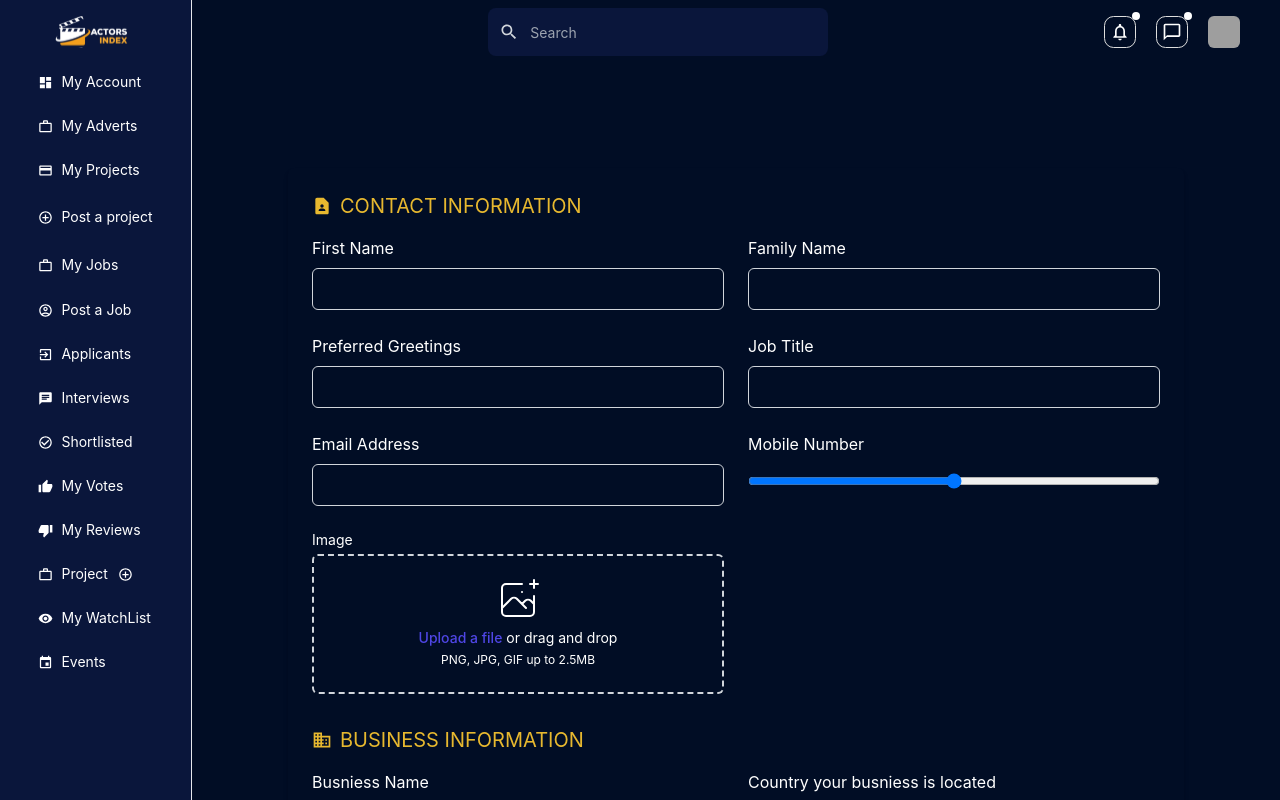
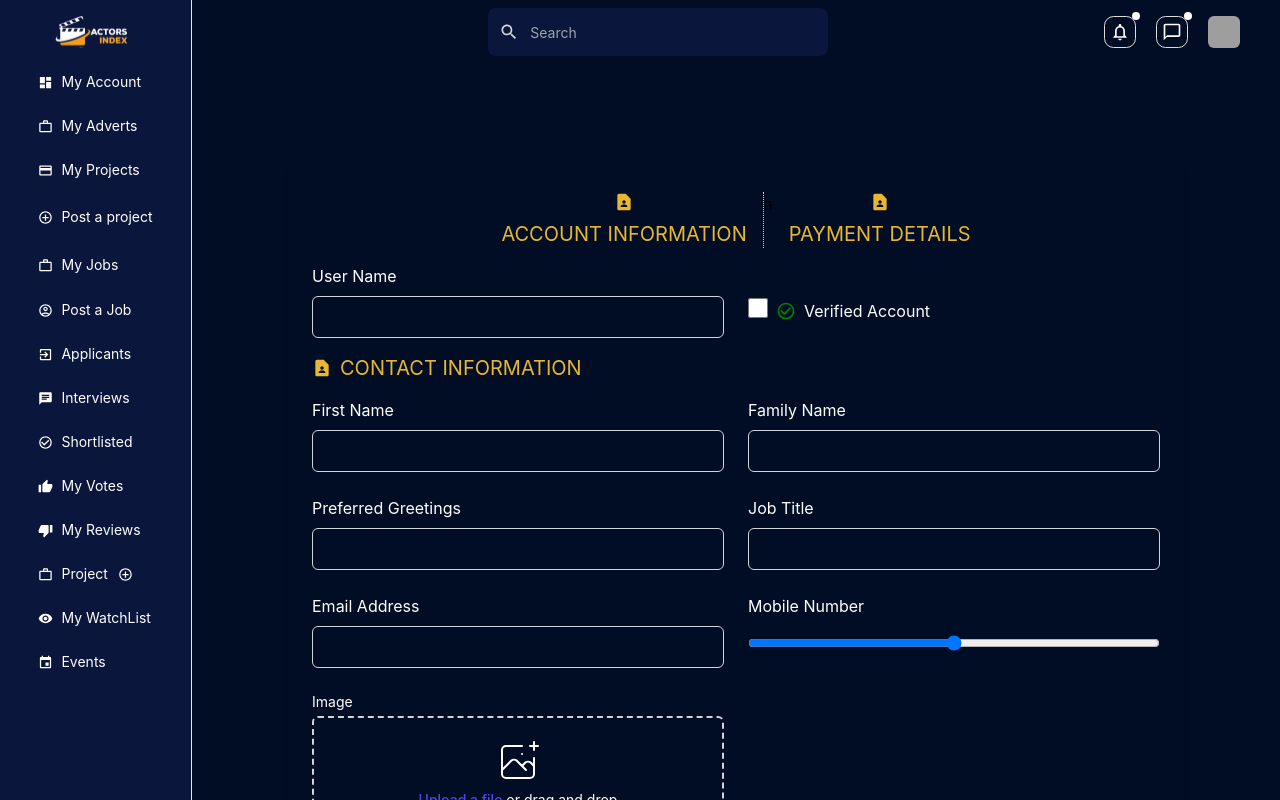
Before and after one commit to asma-mughal/github, a React (Create React App) app: page /accounts in a window 1280 px wide. Shown: the top 800 px of the page. Built offline with nearby package versions, Linux system fonts and the light colour scheme; grey boxes are pictures that could not be loaded; a web font is replaced by a local one.

Commit message:
formDone

```diff
--- a/src/components/Form/ContactForm.jsx
+++ b/src/components/Form/ContactForm.jsx
@@ -8,6 +8,7 @@ import SecuirtyIcon from '@mui/icons-material/Security';
 import { GeoNews } from '../../assets';
 import PencilIcon from '@mui/icons-material/PersonPinCircleRounded';
 import MemberShipIcon from '@mui/icons-material/CardMembership';
+import TickMarkIcon from '@mui/icons-material/CheckCircleOutline';
 const ImageUploader = ({ label, id, text }) => {
   return (
     <div className="flex flex-col mr-4">
@@ -57,13 +58,128 @@ const ImageUploader = ({ label, id, text }) => {
 const ContactForm = () => {
 
   return (
+    <>
+
+
     <section className="max-w-4xl p-6 mx-auto bg-primary rounded-md shadow-md dark:bg-gray-800 mt-20">
-       <div class="flex items-center mb-4">
+    <div class="flex items-center justify-center mb-4">
+  <div className="flex flex-col items-center">
+    <ContactPersonIcon fontSize="small" style={{ color: '#E7B82F' }} className="mb-2" />
+    <h2 className="text-xl text-secondary-yellow dark:text-gray-200 uppercase">Account Information</h2>
+  </div>
+  <div className="border-l border-dotted border-gray-300 h-14 mx-4">a</div>
+  <div className="flex flex-col items-center">
+    <ContactPersonIcon fontSize="small" style={{ color: '#E7B82F' }} className="mb-2" />
+    <h2 className="text-xl text-secondary-yellow dark:text-gray-200 uppercase">Payment Details</h2>
+  </div>
+</div>
+<form>
+        <div className="grid grid-cols-1 gap-6  sm:grid-cols-2">
+            <div>
+                <label className="text-white dark:text-gray-200" for="username">User Name</label>
+                <input id="username" type="text" className="block w-full px-4 py-2 mt-2
+                 text-white bg-primary border border-gray-300 rounded-md
+                    focus:outline-none focus:ring" />
+            </div>
+
+            <div className="flex items-center  mt-5">
+  <div>
+    <input
+      id="verifiedAccount"
+      type="checkbox"
+      className="form-checkbox h-5 w-5 text-green-500"
+    />
+  </div>
+  <div className="flex items-center ml-2">
+    <TickMarkIcon fontSize="small" style={{ color: 'green' }} className="mr-2" />
+    <label className="text-white dark:text-gray-200" htmlFor="verifiedAccount">
+      Verified Account
+    </label>
+  </div>
+  <div>
+
+  </div>
+</div>
+
+            </div>
+    </form>
+       <div class="flex items-center mt-4 mb-4">
        <ContactPersonIcon fontSize="small" style={{
       color :'#E7B82F',
     }} className=" mr-2 " />
         <h2 className="text-xl text-secondary-yellow dark:text-gray-200 uppercase">Contact Information</h2>
     </div>
+    <form>
+        <div className="grid grid-cols-1 gap-6 mt-4 sm:grid-cols-2">
+            <div>
+                <label className="text-white dark:text-gray-200" for="username">First Name</label>
+                <input id="username" type="text" className="block w-full px-4 py-2 mt-2
+                 text-white bg-primary border border-gray-300 rounded-md
+                    focus:outline-none focus:ring" />
+            </div>
+
+            <div>
+                <label class="text-white dark:text-gray-200" for="emailAddress">Family Name</label>
+                <input id="emailAddress" type="text" className="block w-full px-4 py-2 mt-2
+                 text-white bg-primary border border-gray-300 rounded-md
+                    focus:outline-none focus:ring"  />
+            </div>
+
+            <div>
+                <label class="text-white dark:text-gray-200" for="password">Preferred Greetings</label>
+                <input id="text" type="text" className="block w-full px-4 py-2 mt-2
+                 text-white bg-primary border border-gray-300 rounded-md
+                    focus:outline-none focus:ring" />
+            </div>
+
+            <div>
+                <label class="text-white dark:text-gray-200" for="passwordConfirmation">Job Title </label>
+                <input id="passwordConfirmation" type="password"
+                 className="block w-full px-4 py-2 mt-2
+                 text-white bg-primary border border-gray-300 rounded-md
+                    focus:outline-none focus:ring" />
+            </div>
+            <div>
+                <label class="text-white dark:text-gray-200" for="passwordConfirmation">Email Address</label>
+                <input id="emailAddress" type="email" className="block w-full px-4 py-2 mt-2
+                 text-white bg-primary border border-gray-300 rounded-md
+                    focus:outline-none focus:ring" />
+            </div>
+            <div>
+                <label class="text-white dark:text-gray-200" for="passwordConfirmation">Mobile Number</label>
+                <input id="range" type="range" className="block w-full px-4 py-2 mt-2
+                 text-white bg-primary border border-gray-300 rounded-md
+                    focus:outline-none focus:ring" />
+            </div>
+
+
+
+
+            <div>
+                <label className="block text-sm text-white">
+                Image
+              </label>
+              <div class="mt-1 flex justify-center px-6 pt-5 pb-6 border-2 border-gray-300 border-dashed rounded-md">
+                <div class="space-y-1 text-center">
+                  <svg class="mx-auto h-12 w-12 text-white" stroke="currentColor" fill="none" viewBox="0 0 48 48" aria-hidden="true">
+                    <path d="M28 8H12a4 4 0 00-4 4v20m32-12v8m0 0v8a4 4 0 01-4 4H12a4 4 0 01-4-4v-4m32-4l-3.172-3.172a4 4 0 00-5.656 0L28 28M8 32l9.172-9.172a4 4 0 015.656 0L28 28m0 0l4 4m4-24h8m-4-4v8m-12 4h.02" stroke-width="2" stroke-linecap="round" stroke-linejoin="round" />
+                  </svg>
+                  <div class="flex text-sm text-gray-600">
+                    <label for="file-upload" class="relative cursor-pointer
+                     rounded-md font-medium text-indigo-600 hover:text-indigo-500 focus-within:outline-none focus-within:ring-2 focus-within:ring-offset-2 focus-within:ring-indigo-500">
+                      <span class="">Upload a file</span>
+                      <input id="file-upload" name="file-upload" type="file" class="sr-only" />
+                    </label>
+                    <p class="pl-1 text-white">or drag and drop</p>
+                  </div>
+                  <p class="text-xs text-white">
+                    PNG, JPG, GIF up to 2.5MB
+                  </p>
+                </div>
+              </div>
+            </div>
+        </div>
+    </form>
     <form>
         <div className="grid grid-cols-1 gap-6 mt-4 sm:grid-cols-2">
             <div>
@@ -304,9 +420,8 @@ const ContactForm = () => {
   </div>
 </form>
 
-
 </section>
-
+</>
   )
 }
 
```
